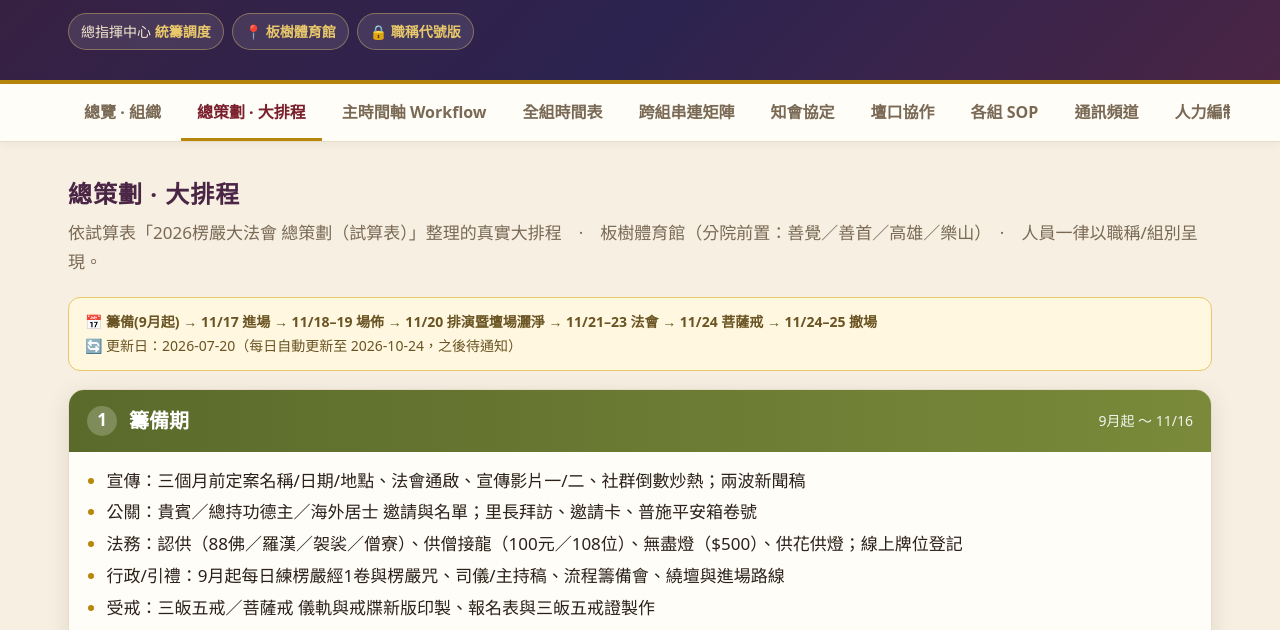
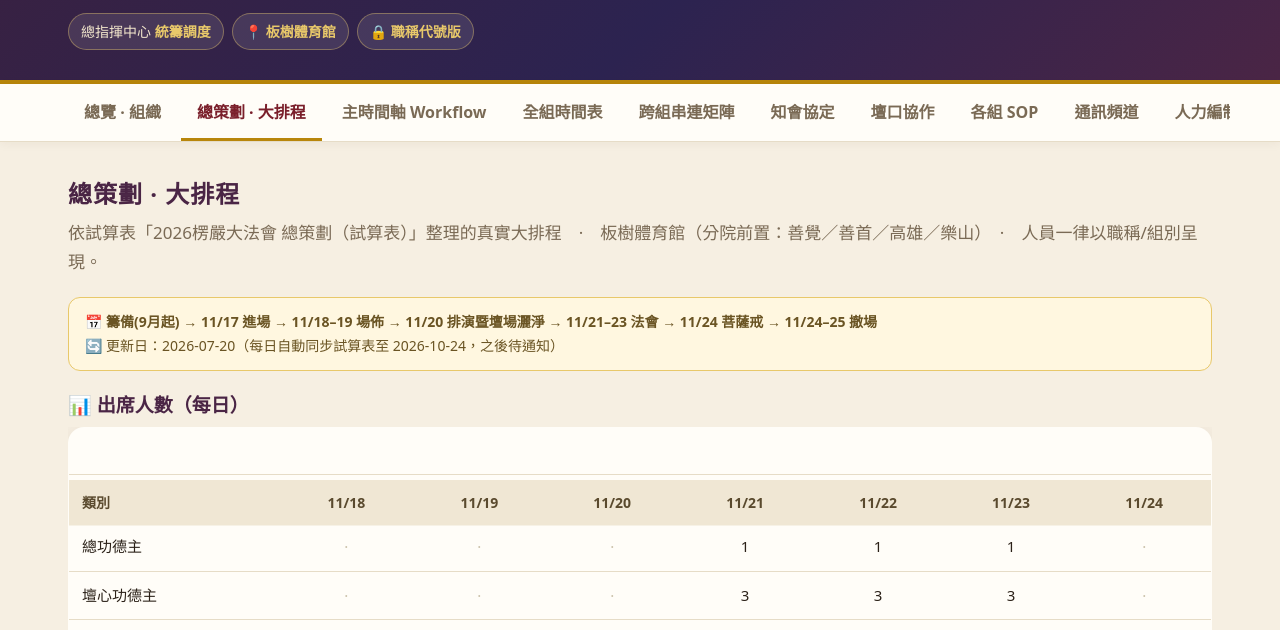
Before and after one commit to twnyda07/lengyan-fahui-sop, a plain HTML site: page index.html in a window 1280 px wide. Both pictures are taken after a click on the button "總策劃 · 大排程". Shown: the part 161-791 px from the top of the page. Drawn offline with Linux system fonts and the light colour scheme.

Commit message:
總策劃分頁加入每日出席人數表＋志工報名現況(依執事分組)；每日自動同步
Co-Authored-By: Claude Opus 4.8 <noreply@anthropic.com>

```diff
--- a/index.html
+++ b/index.html
@@ -94,6 +94,13 @@
   .z-fahui .phase-head{background:linear-gradient(90deg,#7a1f2b,#a83644)}
   .z-jie .phase-head{background:linear-gradient(90deg,#4a2545,#6c3a63)}
   .z-teardown .phase-head{background:linear-gradient(90deg,#2f6d4f,#3f8a66)}
+  .rbars{display:grid;grid-template-columns:1fr;gap:7px;background:var(--paper);border:1px solid var(--line);border-radius:var(--r);box-shadow:var(--shadow);padding:14px 16px}
+  .rbar{display:grid;grid-template-columns:130px 1fr 40px;align-items:center;gap:10px;font-size:14px}
+  .rbar .rbn{color:var(--ink);text-align:right;white-space:nowrap;overflow:hidden;text-overflow:ellipsis}
+  .rbar .rbt{background:#f0e7d4;border-radius:6px;height:16px;overflow:hidden}
+  .rbar .rbf{display:block;height:100%;background:linear-gradient(90deg,#b8860b,#e8c86a);border-radius:6px}
+  .rbar .rbc{font-weight:800;color:var(--maroon);text-align:right}
+  @media(max-width:560px){.rbar{grid-template-columns:96px 1fr 34px}}
   .p5 .phase-head{background:linear-gradient(90deg,#2f6d4f,#3f8a66)}
   .mile{display:grid;grid-template-columns:120px 1fr;gap:12px;padding:12px 18px;border-top:1px dashed var(--line)}
   .mile .t{font-weight:800;color:var(--maroon);font-size:15px}
@@ -377,7 +384,27 @@ function renderZongce(){
   const ev=Z.event||{};
   let h=`<h2 class="sec">總策劃 · 大排程</h2>`;
   h+=`<p class="lead">依試算表「${esc(Z.source||'總策劃')}」整理的真實大排程　·　${esc(ev.venue||'')}　·　人員一律以職稱/組別呈現。</p>`;
-  h+=`<div class="note" style="margin-bottom:18px">📅 <b>${esc(ev.dates||'')}</b><br>🔄 更新日：${esc(Z.updated||'')}（每日自動更新至 2026-10-24，之後待通知）</div>`;
+  h+=`<div class="note" style="margin-bottom:18px">📅 <b>${esc(ev.dates||'')}</b><br>🔄 更新日：${esc(Z.updated||'')}（每日自動同步試算表至 2026-10-24，之後待通知）</div>`;
+  // 出席人數統計
+  const at=Z.attendance;
+  if(at&&at.cats&&at.cats.length){
+    const cell=v=>{v=String(v==null?'':v).trim();return (!v||v==='-')?'<span style="color:#c9bfa8">·</span>':esc(v);};
+    h+=`<h3 style="font-size:19px;color:var(--plum);margin:6px 0 6px">📊 出席人數（每日）</h3>`;
+    h+=`<div style="overflow-x:auto"><table class="tbl" style="min-width:520px"><thead><tr><th>類別</th>`+at.dates.map(d=>`<th style="text-align:center">${esc(d)}</th>`).join('')+`</tr></thead><tbody>`;
+    at.cats.forEach(c=>{
+      const tot=c.label==='總數';
+      h+=`<tr${tot?' style="background:#faf1dc;font-weight:800"':''}><td${tot?' style="font-weight:800;color:var(--maroon)"':''}>${esc(c.label)}</td>`+c.counts.map(v=>`<td style="text-align:center">${cell(v)}</td>`).join('')+`</tr>`;
+    });
+    h+=`</tbody></table></div>`;
+  }
+  // 志工報名現況
+  const ro=Z.roster;
+  if(ro&&ro.groups&&ro.groups.length){
+    const max=Math.max.apply(null,ro.groups.map(g=>g.count));
+    h+=`<h3 style="font-size:19px;color:var(--plum);margin:22px 0 6px">🙋 志工報名現況　<span style="color:var(--maroon)">${ro.total}</span> 人（依執事分組）</h3>`;
+    h+=`<div class="rbars">`+ro.groups.map(g=>`<div class="rbar"><span class="rbn">${esc(g.group)}</span><span class="rbt"><span class="rbf" style="width:${Math.max(6,Math.round(g.count/max*100))}%"></span></span><span class="rbc">${g.count}</span></div>`).join('')+`</div>`;
+  }
+  h+=`<h3 style="font-size:19px;color:var(--plum);margin:24px 0 8px">🗓️ 全程大排程</h3>`;
   h+=`<div class="phase-track">`;
   (Z.schedule||[]).forEach((d,i)=>{
     h+=`<div class="phase z-${esc(d.tone||'prep')}"><div class="phase-head"><div class="idx">${i+1}</div><h3>${esc(d.day)}</h3><div class="win">${esc(d.label||'')}</div></div>`;
```
Also changed, not shown: 1 other file.
